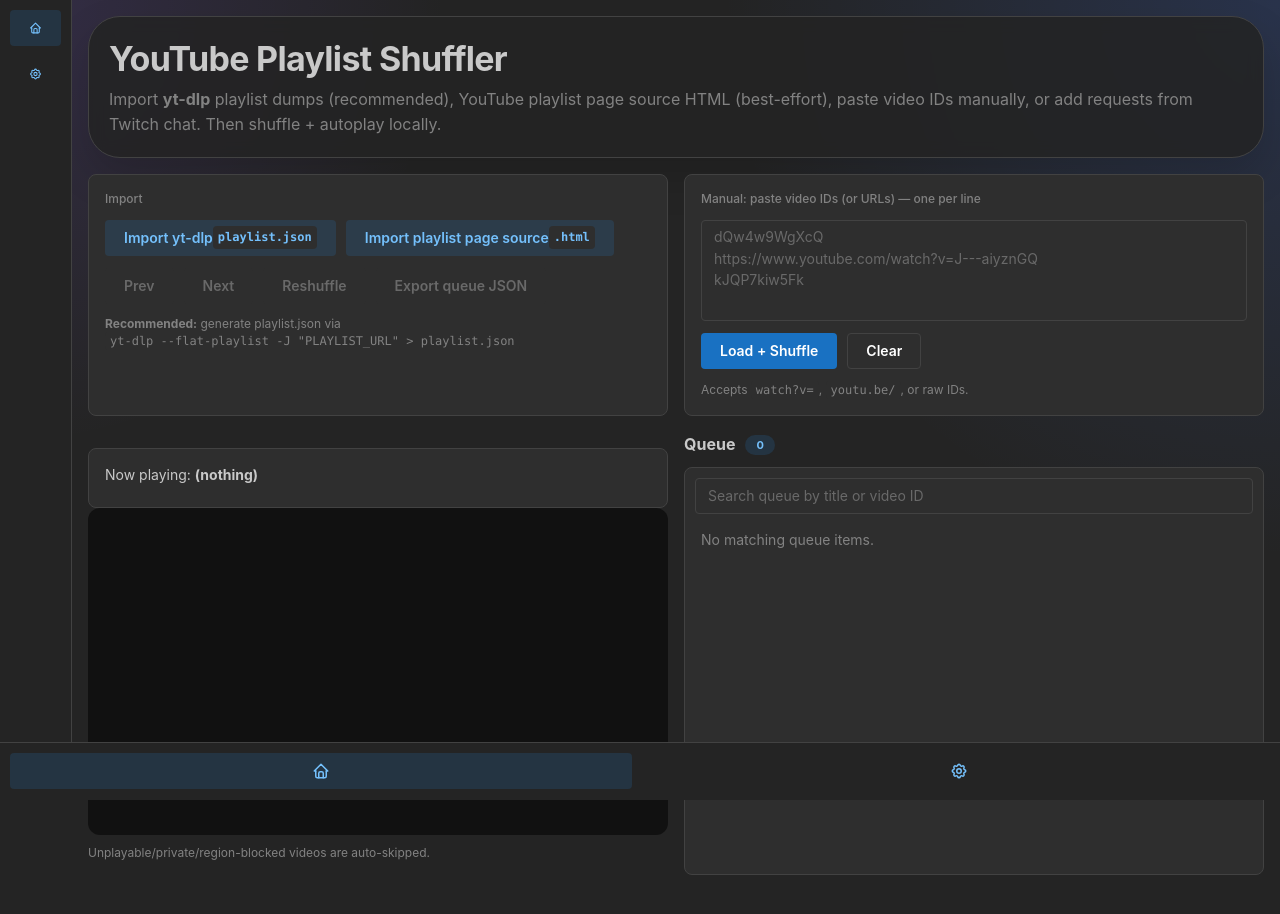
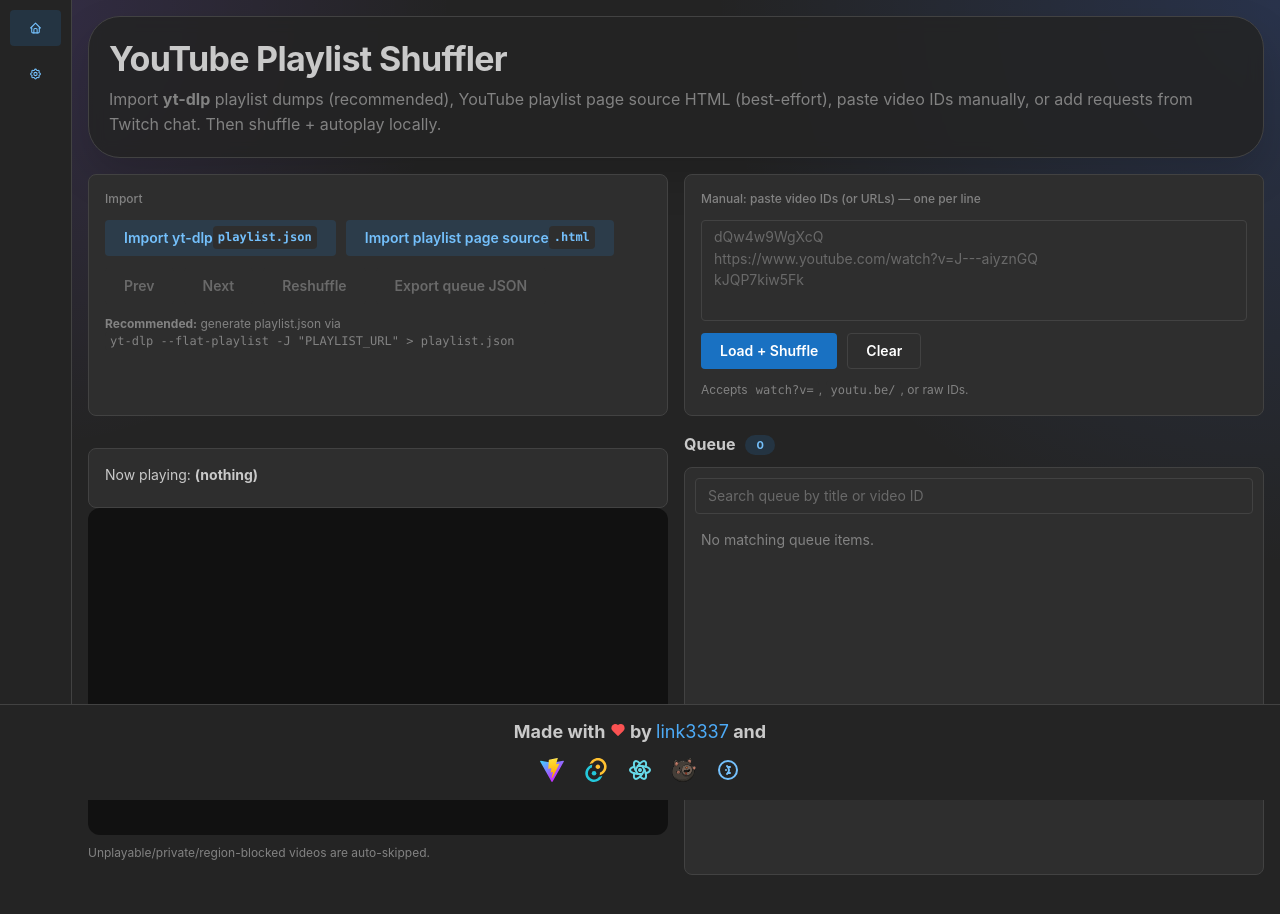
Before and after one commit to link3337/YoutubeShuffler, a React (Vite) app: page /home in a window 1280 px wide. Shown: the top 914 px of the page. Built offline with nearby package versions, Linux system fonts and the light colour scheme.

Commit message:
chore: clean up empty code change sections in the changes log

```diff
--- a/src-tauri/tauri.conf.json
+++ b/src-tauri/tauri.conf.json
@@ -14,7 +14,10 @@
       {
         "title": "Youtube Playlist Shuffler",
         "width": 1280,
-        "height": 720
+        "height": 720,
+        "minWidth": 800,
+        "minHeight": 600,
+        "resizable": true
       }
     ],
     "security": {
--- a/src/App.css
+++ b/src/App.css
@@ -64,7 +64,7 @@ body {
   display: none;
 }
 
-@media (max-width: 768px) {
+/* @media (max-width: 768px) {
   .app {
     max-width: 100%;
   }
@@ -84,4 +84,4 @@ body {
   .queue-item {
     padding: 10px;
   }
-}
+} */
--- a/src/App.tsx
+++ b/src/App.tsx
@@ -2,7 +2,6 @@ import {
   AppShell,
   Button,
   Container,
-  Group,
   Stack,
   useComputedColorScheme,
   useMantineColorScheme
@@ -10,6 +9,7 @@ import {
 import { IconHome, IconSettings } from '@tabler/icons-react';
 import { Link, useLocation } from 'react-router-dom';
 import AppRoutes from './components/AppRoutes';
+import Footer from './components/layout/Footer';
 
 function App() {
   const { setColorScheme } = useMantineColorScheme();
@@ -17,19 +17,17 @@ function App() {
 
   const location = useLocation();
   const isHomeRoute = location.pathname.toLowerCase() === '/home';
-  const isSettingsRoute = location.pathname.toLowerCase() === '/settings';
-  const showMobileFooterNav = isHomeRoute || isSettingsRoute;
 
   return (
     <AppShell
       navbar={{
         width: 72,
         breakpoint: 'sm',
-        collapsed: { mobile: showMobileFooterNav }
+        collapsed: { mobile: false }
       }}
       footer={{
-        height: 58,
-        collapsed: !showMobileFooterNav
+        height: 96,
+        collapsed: false
       }}
     >
       <AppShell.Navbar p="xs">
@@ -56,24 +54,7 @@ function App() {
       </AppShell.Navbar>
 
       <AppShell.Footer p="xs">
-        <Group grow wrap="nowrap">
-          <Button
-            component={Link}
-            to="/home"
-            variant={isHomeRoute ? 'light' : 'subtle'}
-            aria-label="Home"
-          >
-            <IconHome size={18} />
-          </Button>
-          <Button
-            component={Link}
-            to="/settings"
-            variant={!isHomeRoute ? 'light' : 'subtle'}
-            aria-label="Settings"
-          >
-            <IconSettings size={18} />
-          </Button>
-        </Group>
+        <Footer />
       </AppShell.Footer>
 
       <AppShell.Main>
--- a/src/components/hooks/useTwitchRequests.ts
+++ b/src/components/hooks/useTwitchRequests.ts
@@ -2,10 +2,6 @@ import { useCallback, useEffect, useRef } from 'react';
 import { useTwitchStore } from '../../stores/twitchStore';
 import { extractVideoIdFromLine } from '../../utils/playlist';
 import { extractChatMessageFromIrcLine, extractRequestedVideoId } from '../../utils/twitch';
-
-const TWITCH_CHANNEL_STORAGE_KEY = 'ytpl_twitch_channel';
-const TWITCH_USERNAME_STORAGE_KEY = 'ytpl_twitch_username';
-const TWITCH_TOKEN_STORAGE_KEY = 'ytpl_twitch_token';
 
 type UseTwitchRequestsArgs = {
     updateMessage: (text: string, ok?: boolean) => void;
@@ -190,14 +186,6 @@ export function useTwitchRequests({
             disconnectTwitchChat();
         }
 
-        try {
-            localStorage.setItem(TWITCH_CHANNEL_STORAGE_KEY, channel);
-            localStorage.setItem(TWITCH_USERNAME_STORAGE_KEY, cleanedUsername);
-            localStorage.setItem(TWITCH_TOKEN_STORAGE_KEY, normalizedToken);
-        } catch {
-            // Ignore localStorage failures.
-        }
-
         const socket = new WebSocket('wss://irc-ws.chat.twitch.tv:443');
         twitchSocketRef.current = socket;
 
--- a/src/components/layout/Footer.tsx
+++ b/src/components/layout/Footer.tsx
@@ -1,22 +1,38 @@
-import { Paper, Switch } from '@mantine/core';
+import { ActionIcon, Anchor, Group, Stack, Text } from '@mantine/core';
+import {
+  IconBrandMantine,
+  IconBrandReact,
+  IconHeartFilled
+} from '@tabler/icons-react';
 
-type FooterProps = {
-  isDarkMode: boolean;
-  onToggleTheme: (isDark: boolean) => void;
-};
+export default function Footer() {
+  return (
+    <Stack gap={6} align="center" justify="center" h="100%">
+      <Text fw={700} size="lg" ta="center">
+        Made with <IconHeartFilled size={16} style={{ color: 'var(--mantine-color-red-6)' }} /> by{' '}
+        <Anchor href="https://github.com/link3337" target="_blank" rel="noreferrer">
+          link3337
+        </Anchor>{' '}
+        and
+      </Text>
 
-export default function Footer({ isDarkMode, onToggleTheme }: FooterProps) {
-  return (
-    <Paper withBorder radius="xl" p="md" mt="md">
-      <Switch
-        size="md"
-        label={isDarkMode ? 'Dark mode' : 'Light mode'}
-        checked={isDarkMode}
-        onChange={(event) => onToggleTheme(event.currentTarget.checked)}
-        onLabel="🌙"
-        offLabel="☀️"
-        className="theme-switch"
-      />
-    </Paper>
+      <Group gap="xs" justify="center">
+        <ActionIcon variant="subtle" color="yellow" aria-label="Vite" size="lg">
+          <img src="/vite.svg" alt="Vite" width={24} height={24} />
+        </ActionIcon>
+        <ActionIcon variant="subtle" color="orange" aria-label="Tauri" size="lg">
+          <img src="/tauri.svg" alt="Tauri" width={24} height={24} />
+        </ActionIcon>
+        <ActionIcon variant="subtle" color="cyan" aria-label="React" size="lg">
+          <IconBrandReact size={24} />
+        </ActionIcon>
+        <ActionIcon variant="subtle" color="red" aria-label="Zustand" size="lg">
+          <img src="/zustand.svg" alt="Zustand" width={24} height={24} />
+        </ActionIcon>
+        <ActionIcon variant="subtle" color="blue" aria-label="Mantine" size="lg">
+          <IconBrandMantine size={24} />
+        </ActionIcon>
+      </Group>
+    </Stack>
   );
 }
```
Also changed, not shown: public/zustand.svg (added).
